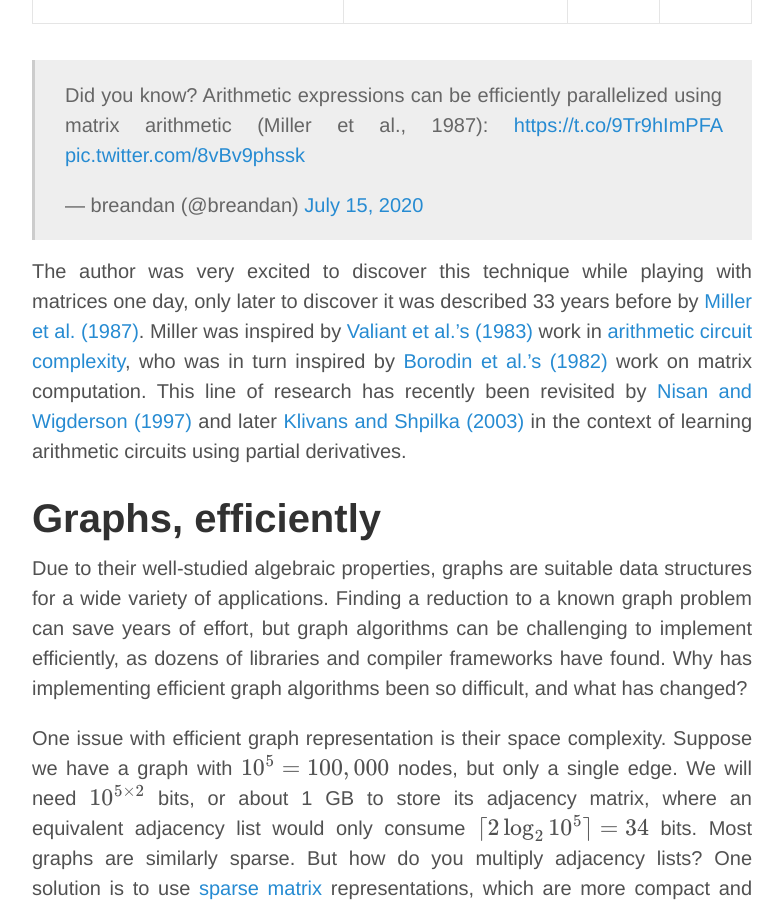
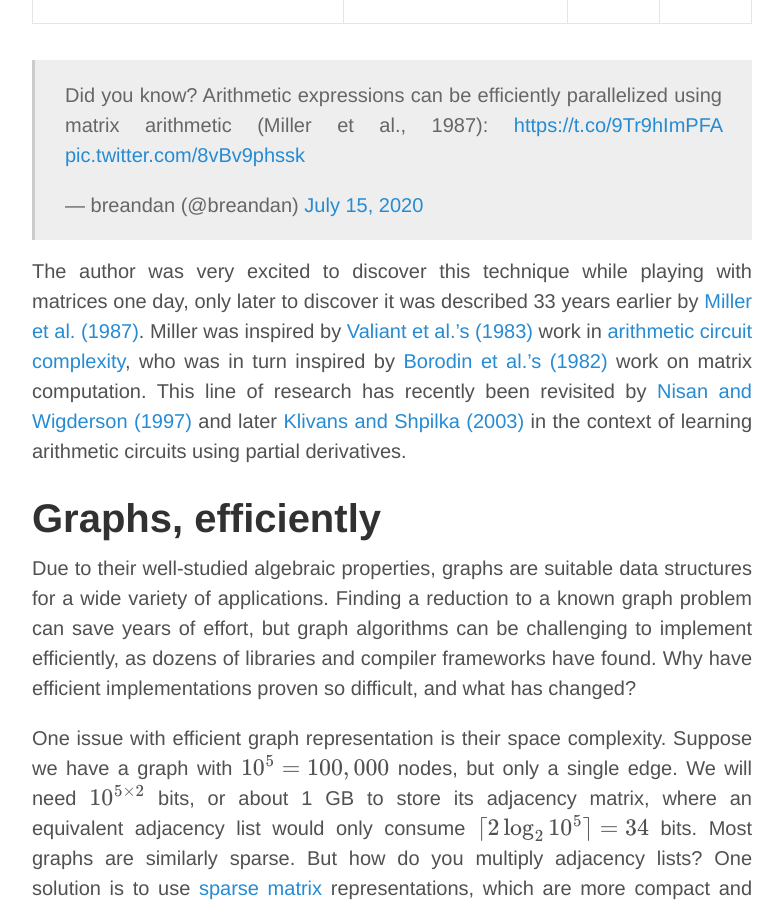
Before and after one commit to breandan/breandan.github.io, a Jekyll site: the page built from _posts/2020-06-30-graph-computation.md, in a window 1280 px wide and 900 px high, scrolled down 30512 px. Shown: the whole window, without its empty margins (248-1031 px from the left). Built offline with Jekyll 4.4.1, drawn with Linux system fonts in a browser that asks for light colours; nearby versions of some CDN libraries; some web fonts are replaced; formulas are drawn with MathJax 3; comment, search, counter and statistics services are not loaded.

Commit message:
minor fix

```diff
--- a/_posts/2020-06-30-graph-computation.md
+++ b/_posts/2020-06-30-graph-computation.md
@@ -1107,11 +1107,11 @@ b │ 0  0  0  0
 
 <center><blockquote class="twitter-tweet"><p lang="en" dir="ltr">Did you know? Arithmetic expressions can be efficiently parallelized using matrix arithmetic (Miller et al., 1987): <a href="https://t.co/9Tr9hImPFA">https://t.co/9Tr9hImPFA</a> <a href="https://t.co/8vBv9phssk">pic.twitter.com/8vBv9phssk</a></p>&mdash; breandan (@breandan) <a href="https://twitter.com/breandan/status/1283191471223517185?ref_src=twsrc%5Etfw">July 15, 2020</a></blockquote> <script async src="https://platform.twitter.com/widgets.js" charset="utf-8"></script></center>
 
-The author was very excited to discover this technique while playing with matrices one day, only later to discover it was described 33 years before by [Miller et al. (1987)](http://www.cs.toronto.edu/~bor/Papers/fast-parallel-matrix-GCD.pdf). Miller was inspired by [Valiant et al.'s (1983)](http://www.cs.tau.ac.il/~amnon/Classes/2015-PRG/Papers/VSBR83.pdf) work in [arithmetic circuit complexity](Arithmetic circuit complexity), who was in turn inspired by [Borodin et al.'s (1982)](http://www.cs.toronto.edu/~bor/Papers/fast-parallel-matrix-GCD.pdf) work on matrix computation. This line of research has recently been revisited by [Nisan and Wigderson (1997)](https://www.math.ias.edu/~avi/PUBLICATIONS/MYPAPERS/NW96/final.pdf) and later [Klivans and Shpilka (2003)](https://www.cs.tau.ac.il/~shpilka/publications/KlivansShpilka_Learning_via_partial_derivatives.pdf) in the context of learning arithmetic circuits using partial derivatives.
+The author was very excited to discover this technique while playing with matrices one day, only later to discover it was described 33 years earlier by [Miller et al. (1987)](http://www.cs.toronto.edu/~bor/Papers/fast-parallel-matrix-GCD.pdf). Miller was inspired by [Valiant et al.'s (1983)](http://www.cs.tau.ac.il/~amnon/Classes/2015-PRG/Papers/VSBR83.pdf) work in [arithmetic circuit complexity](Arithmetic circuit complexity), who was in turn inspired by [Borodin et al.'s (1982)](http://www.cs.toronto.edu/~bor/Papers/fast-parallel-matrix-GCD.pdf) work on matrix computation. This line of research has recently been revisited by [Nisan and Wigderson (1997)](https://www.math.ias.edu/~avi/PUBLICATIONS/MYPAPERS/NW96/final.pdf) and later [Klivans and Shpilka (2003)](https://www.cs.tau.ac.il/~shpilka/publications/KlivansShpilka_Learning_via_partial_derivatives.pdf) in the context of learning arithmetic circuits using partial derivatives.
 
 # Graphs, efficiently
 
-Due to their well-studied algebraic properties, graphs are suitable data structures for a wide variety of applications. Finding a reduction to a known graph problem can save years of effort, but graph algorithms can be challenging to implement efficiently, as dozens of libraries and compiler frameworks have found. Why has implementing efficient graph algorithms been so difficult, and what has changed?
+Due to their well-studied algebraic properties, graphs are suitable data structures for a wide variety of applications. Finding a reduction to a known graph problem can save years of effort, but graph algorithms can be challenging to implement efficiently, as dozens of libraries and compiler frameworks have found. Why have efficient implementations proven so difficult, and what has changed?
 
 One issue with efficient graph representation is their space complexity. Suppose we have a graph with $$10^5=100,000$$ nodes, but only a single edge. We will need $$10^{5\times 2}$$ bits, or about 1 GB to store its adjacency matrix, where an equivalent adjacency list would only consume $$\lceil 2\log_2 10^5 \rceil = 34$$ bits. Most graphs are similarly sparse. But how do you multiply adjacency lists? One solution is to use [sparse matrix](https://en.wikipedia.org/wiki/Sparse_matrix) representations, which are more compact and can be exponentially faster on parallel computing architectures.
 
```
